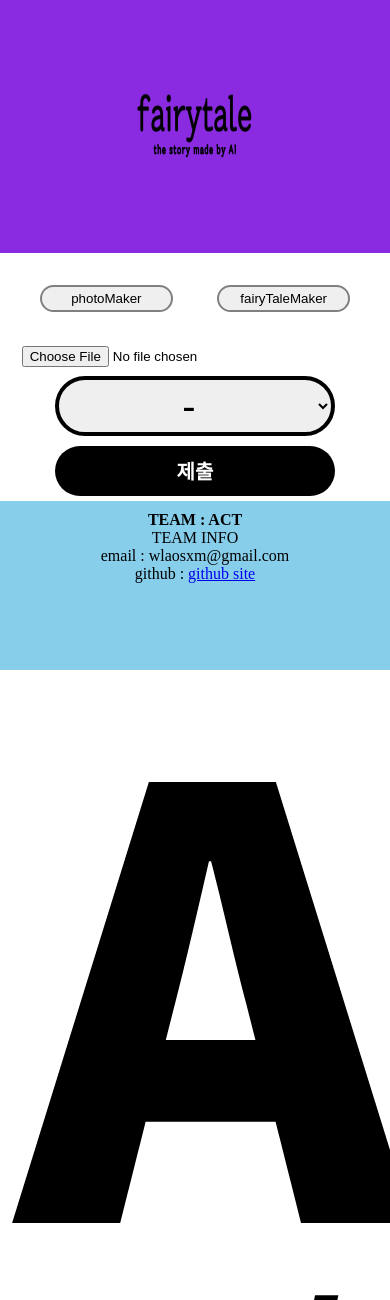
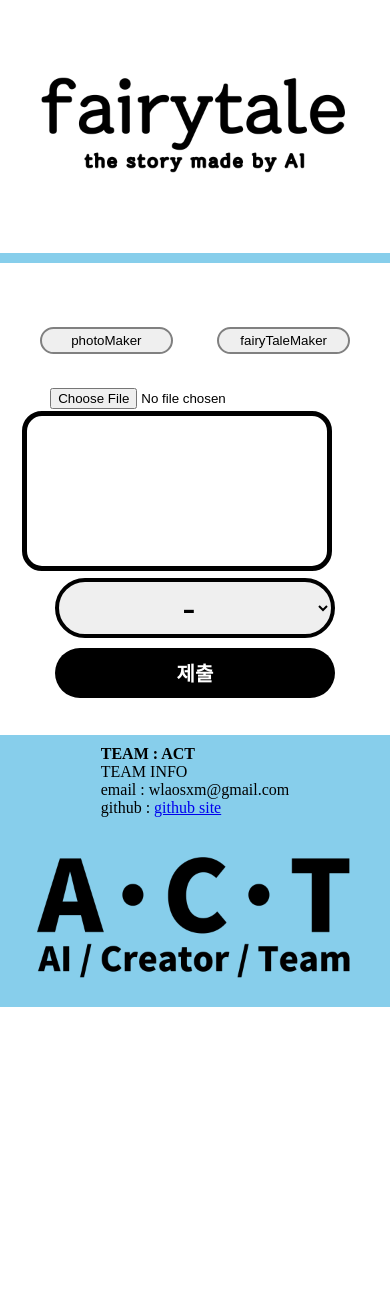
Before and after one commit to Chun-Jihun/capstonedesign, a Flask app: page / in a window 390 px wide; the page is wider, and only the part inside the window is pictured. Shown: the top 1300 px of that part. After the commit the page ends 1007 px from the top of that part, so only its background shows below. Run offline with Flask 3, Linux system fonts and the light colour scheme; parts of the project's set-up code (start-up, migrations or seed data) failed here and were passed over; some libraries are stand-ins or nearby versions.

Commit message:
mainPage.css, outputPage.css 업로드 및 업데이트
mainPage.css 업데이트
outputPage.css 업로드

```diff
--- a/capstoneDesignProject/static/css/mainPage.css
+++ b/capstoneDesignProject/static/css/mainPage.css
@@ -6,13 +6,12 @@ header{
     display:flex; flex-flow:row nowrap; justify-content: center; align-items:center;
 
     width: 100%; height:30%; justify-content: center; align-items: center;
-    background:skyblue;
+
+    border-bottom: 10px skyblue solid;
 }
 
 #logo{
-    width:180px;
-    height:180px;
-    border-radius: 30%;
+    width: 20em;
 }
 
 section{
@@ -20,6 +19,8 @@ section{
     display:flex; flex-flow:row nowrap; justify-content: center; align-items: center;
 
     width: 100%; height:auto;
+
+    margin: 2em 0;
 }
 
 #fileList{
@@ -39,7 +40,23 @@ section{
     scrollbar-width: none; /*파이어폭스*/
 }
 
-.output::-webkit-scrollbar {
+.f_output::-webkit-scrollbar {
+    display:none;
+}
+
+.p_output{
+    width:800px;
+    height:200px;
+    overflow:scroll;
+    text-align:center;
+
+    border: 1px black solid;
+
+    -ms-overflow-style: none; /*인터넷 익스플로러*/
+    scrollbar-width: none; /*파이어폭스*/
+}
+
+.p_output::-webkit-scrollbar {
     display:none;
 }
 
@@ -53,13 +70,21 @@ section{
 }
 
 footer{
-    width:100%; height:20%; justify-content: center; align-items: center;
+    display: inline-block;
+
+    width:100%; height:fit-content;
 
     background-color: skyblue;
 }
 
+#bottomLogo{
+    float: right;
+    width: 15em;
+}
+
 #teamInfo{
-        padding:10px
+    float: left;
+    padding:10px
 }
 
 
@@ -183,13 +224,10 @@ footer{
         display:flex; flex-flow:row nowrap; justify-content: center; align-items:center;
 
         width: 100%; height:30%; justify-content: center; align-items: center;
-        background:blueviolet;
     }
 
     #logo{
-        width:120px;
-        height:120px;
-        border-radius: 30%;
+        width: 20em;
     }
 
     section{
@@ -204,7 +242,17 @@ footer{
         text-align: center;
     }
 
-    .output{
+    .f_output{
+        width:300px;
+        height:150px;
+        overflow:scroll;
+        text-align:center;
+
+        border: 5px solid black;
+        border-radius: 20px;
+    }
+
+    .p_output{
         width:300px;
         height:150px;
         overflow:scroll;
@@ -277,13 +325,22 @@ footer{
     }
 
     footer{
-        width:100%; height:20%; justify-content: center; align-items: center;
+        display:flex;
+        flex-flow:column;
+
+        justify-content: center;
+        align-items: center;
+
+        width:100%; height:fit-content;
 
         background-color: skyblue;
     }
 
+    #bottomLogo{
+        width: 20em;
+    }
+
     #teamInfo{
-        text-align: center;
         padding:10px
     }
 }
```
Also changed, not shown: other parts of capstoneDesignProject/static/css/mainPage.css (+24 -8 lines), capstoneDesignProject/static/css/outputPage.css (added, +200 -0 lines).
